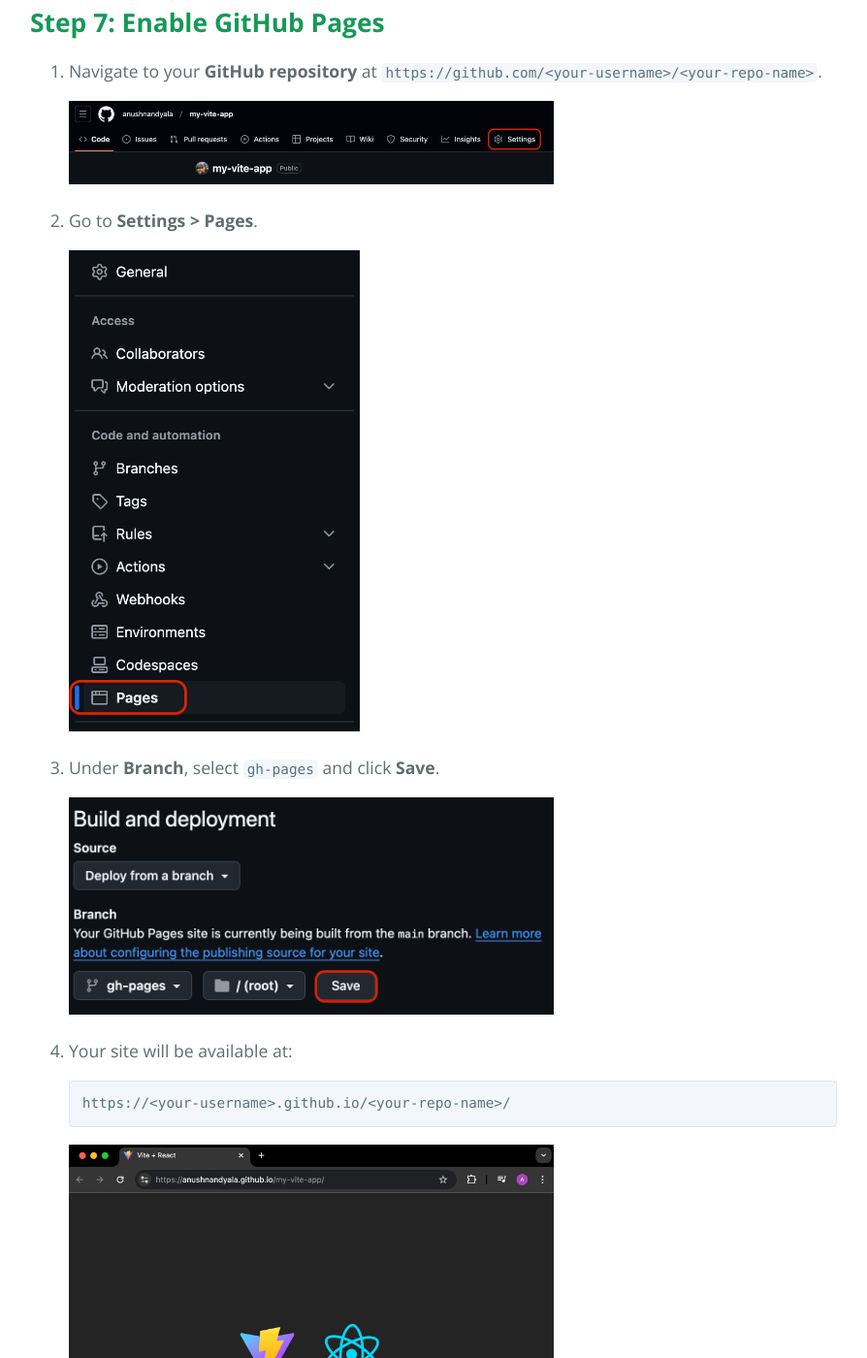
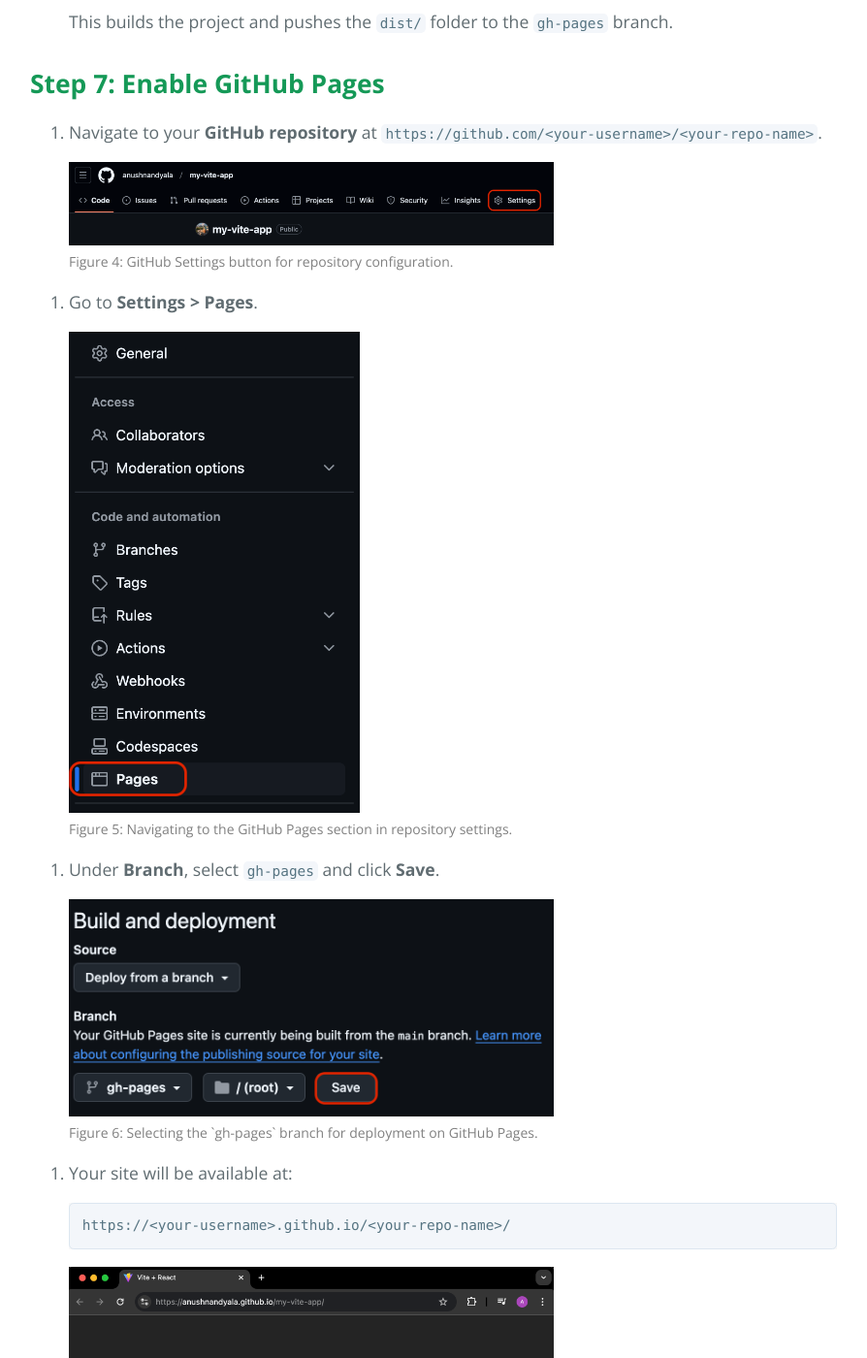
Before and after one commit to anushnandyala/react-vite-github-pages-guide, a Jekyll site: the page built from index.md, in a window 1280 px wide and 1400 px high, scrolled down 6720 px. Shown: the whole window at 97% size, without its empty margins (193-1087 px from the left). Built offline with Jekyll 4.4.1, drawn with Linux system fonts in a browser that asks for light colours; some of the changed text lies outside the part shown.

Commit message:
add figure captions

````diff
--- a/index.md
+++ b/index.md
@@ -56,7 +56,10 @@ Before starting, ensure you have the following tools installed and configured on
 1. Go to GitHub and log in.
 2. Click on New Repository.
 
-   <img src="./assets/images/github-new-repo.png" alt="GitHub New Repo Button" width="500">
+<figure>
+  <img src="./assets/images/github-new-repo.png" alt="GitHub New Repo Button" width="500">
+  <figcaption style="font-size: 14px; color: gray;">Figure 1: Creating a new GitHub repository.</figcaption>
+</figure>
 
 
 3. Enter a repository name (e.g., \<your-repo-name\>).
@@ -64,8 +67,10 @@ Before starting, ensure you have the following tools installed and configured on
 5. Do not initialize with a README, .gitignore, or license (these will be added later).
 6. Click Create Repository.
 
-   <img src="./assets/images/github-create-repo.png" alt="GitHub Create Repo" width="500">
-
+<figure>
+  <img src="./assets/images/github-create-repo.png" alt="GitHub Create Repo" width="500">
+  <figcaption style="font-size: 14px; color: gray;">Figure 2: GitHub interface when creating a repository.</figcaption>
+</figure>
 
 ## **Step 2: Set Up a React + Vite Project**
 1. Open a terminal or command prompt.
@@ -184,7 +189,10 @@ Before starting, ensure you have the following tools installed and configured on
    ```
 4. Go to `https://github.com/<your-username>/<your-repo-name>` to see your code on GitHub.
 
-   <img src="./assets/images/github-vite-repo.png" alt="GitHub Vite Repo" width="500">
+<figure>
+  <img src="./assets/images/github-vite-repo.png" alt="GitHub Vite Repo" width="500">
+  <figcaption style="font-size: 14px; color: gray;">Figure 3: GitHub repository with the Vite project files.</figcaption>
+</figure>
 
 ## **Step 6: Deploy the App to GitHub Pages**
 1. Run the deployment script:
@@ -197,15 +205,24 @@ Before starting, ensure you have the following tools installed and configured on
 ## **Step 7: Enable GitHub Pages**
 1. Navigate to your **GitHub repository** at `https://github.com/<your-username>/<your-repo-name>`.
 
-   <img src="./assets/images/github-settings-button.png" alt="GitHub Settings Button" width="500">
+<figure>
+  <img src="./assets/images/github-settings-button.png" alt="GitHub Settings Button" width="500">
+  <figcaption style="font-size: 14px; color: gray;">Figure 4: GitHub Settings button for repository configuration.</figcaption>
+</figure>
 
 2. Go to **Settings > Pages**.
 
-   <img src="./assets/images/github-pages-button.png" alt="GitHub Pages Button" width="300">
+<figure>
+  <img src="./assets/images/github-pages-button.png" alt="GitHub Pages Button" width="300">
+  <figcaption style="font-size: 14px; color: gray;">Figure 5: Navigating to the GitHub Pages section in repository settings.</figcaption>
+</figure>
 
 3. Under **Branch**, select `gh-pages` and click **Save**.
 
-   <img src="./assets/images/github-branch-select.png" alt="GitHub Branch Select" width="500">
+<figure>
+  <img src="./assets/images/github-branch-select.png" alt="GitHub Branch Select" width="500">
+  <figcaption style="font-size: 14px; color: gray;">Figure 6: Selecting the `gh-pages` branch for deployment on GitHub Pages.</figcaption>
+</figure>
 
 4. Your site will be available at:
 
@@ -213,7 +230,10 @@ Before starting, ensure you have the following tools installed and configured on
    https://<your-username>.github.io/<your-repo-name>/
    ```
 
-   <img src="./assets/images/vite-site.png" alt="Vite Site" width="500">
+<figure>
+  <img src="./assets/images/vite-site.png" alt="Vite Site" width="500">
+  <figcaption style="font-size: 14px; color: gray;">Figure 7: Example of a deployed Vite site hosted on GitHub Pages.</figcaption>
+</figure>
 
 5. When you make changes to your project, run `npm run deploy` to update the deployed site. Note that this is seperate from pushing changes to the main branch.
 
@@ -289,7 +309,10 @@ If you want to deploy to the website everytime you push to the main branch, you
 
 6. Go to the **Actions** tab in your GitHub repository to see the workflow running.
 
-   <img src="./assets/images/github-actions.png" alt="Github Actions" width="600">
+<figure>
+  <img src="./assets/images/github-actions.png" alt="GitHub Actions" width="600">
+  <figcaption style="font-size: 14px; color: gray;">Figure 8: GitHub Actions workflow running the deployment process.</figcaption>
+</figure>
 
 Now, every time you push to the main branch, Github Actions will:
 - Install dependencies
````
Also changed, not shown: 1 other file.
